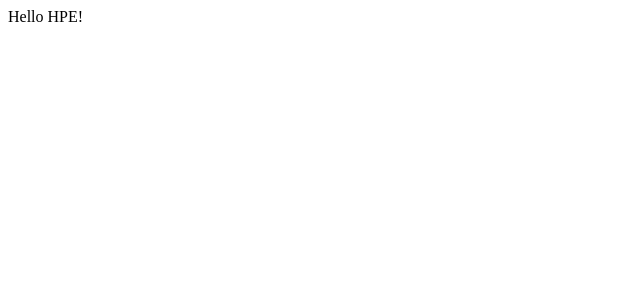
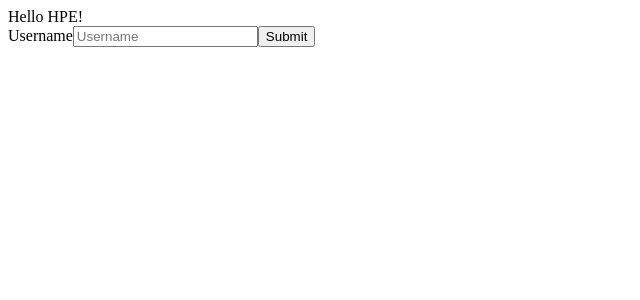
Before and after one commit to cdvillard/github-repo-viewer, a React (Vite) app: page / in a window 1280 px wide. Shown: the top 300 px of the page, without its empty margins (0-640 px from the left). Built offline with nearby package versions, Linux system fonts and the light colour scheme.

Commit message:
feat: get baseline API calls working

```diff
--- a/src/App.js
+++ b/src/App.js
@@ -1,9 +1,11 @@
 import { render } from "react-dom";
+import Search from "./components/Search";
 
 const App = () => {
   return (
     <div>
       Hello HPE!
+      <Search />
     </div>
   );
 };
--- /dev/null
+++ b/src/components/Search.js
@@ -0,0 +1,60 @@
+// import { useEffect, useState } from "react";
+import { useState } from "react";
+
+const Search = () => {
+  const [username, setUsername] = useState("");
+  const [user, setUser] = useState({});
+  const [repos, setRepos] = useState([]);
+
+  // useEffect(() => {
+  //   requestRepos();
+  // }, []);
+
+  async function requestRepos() {
+    try {
+      const user = await fetch(`https://api.github.com/users/${username}`).then(
+        (response) => {
+          return response.json();
+        }
+      );
+
+      const repos = await fetch(`https://api.github.com/users/${username}/repos`).then(
+        (response) => {
+          return response.json();
+        }
+      );
+
+      console.log('completed requests', [user, repos]);
+      setUser(user);
+      setRepos(repos);
+    } catch (error) {
+      console.log("Error: ", error);
+
+      throw (error);
+    }
+  }
+
+  return (
+    <div>
+      <form onSubmit={(e) => {
+        e.preventDefault();
+        requestRepos();
+      }}>
+        <label htmlFor="user">
+          Username
+          <input id="username" value={username} placeholder="Username" onChange={(e) => setUsername(e.target.value)} />
+        </label>
+        <button>Submit</button>
+      </form>
+      <ul>
+        {repos.map((repo, index) => (
+          <li key={index}>
+            {repo.name}
+          </li>
+        ))}
+      </ul>
+    </div>
+  )
+}
+
+export default Search;
```
Also changed, not shown: package.json (+7 -1 lines), 1 other file (tests, documents, lock files or other folders).
